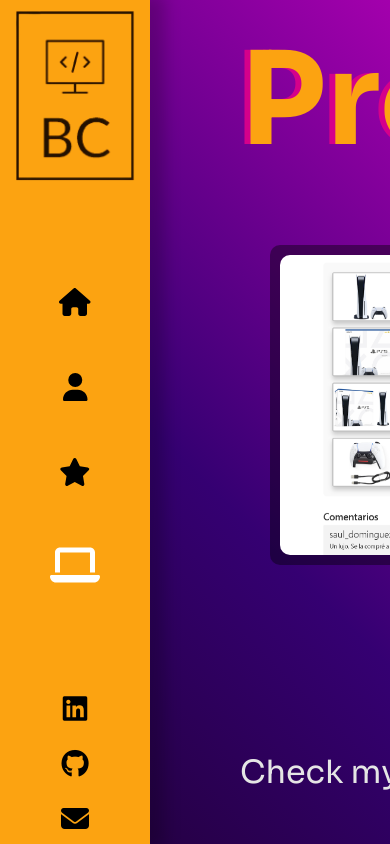
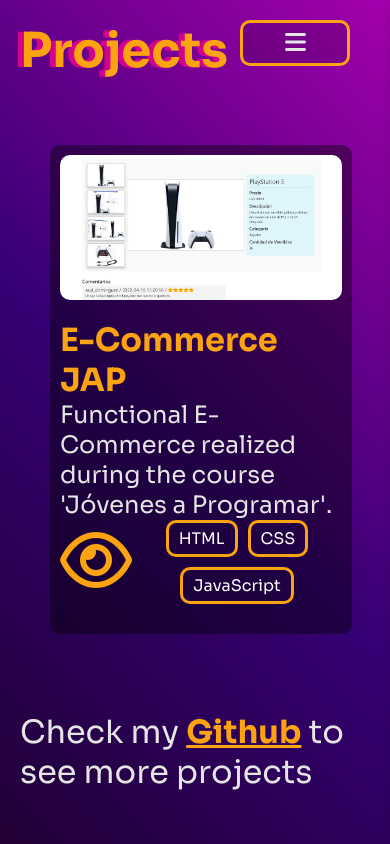
Before and after one commit to capotebr1/react-portfolio, a React (Vite) app: page /tech in a window 390 px wide. Built offline with nearby package versions, Linux system fonts and the light colour scheme.

Commit message:
responsive

```diff
--- a/src/App.scss
+++ b/src/App.scss
@@ -2,3 +2,13 @@
 $oxford-blue: #14213D;
 $orange-web: #fca311;
 $platinum: #e5e5e5;
+
+.App{
+    position: absolute;
+    overflow-y: scroll ;
+    height: 100%;
+    width: 100%;
+    background-size: 300%;
+    background-image: linear-gradient(45deg, rgb(0, 0, 0), rgb(28, 0, 42), rgb(53, 0, 114), rgb(164, 0, 173));
+    animation: gradientMovement 5s infinite alternate;
+}
--- a/src/components/About/About.scss
+++ b/src/components/About/About.scss
@@ -23,7 +23,7 @@ $platinum: #e5e5e5;
         padding-bottom: 20px;
         .studies{
             display: grid;
-            grid-template-columns: repeat(3,1fr);
+            grid-template-columns: repeat(3,250px);
             grid-auto-rows: auto;
             gap: 40px;
 
@@ -99,3 +99,16 @@ $platinum: #e5e5e5;
     color: $orange-web;
     font-weight: bold;
 }
+
+@media (max-width: 1180px) {
+    .about-container{
+
+        .about-studies{
+
+            .studies{
+                display:flex;
+                flex-wrap: wrap;
+            }
+        }
+    }
+}
--- a/src/components/Layout/Layout.jsx
+++ b/src/components/Layout/Layout.jsx
@@ -3,6 +3,13 @@ import { Navigate, Outlet } from 'react-router-dom';
 import SideBar from '../Sidebar/SideBar';
 import "./Layout.scss"
 import { motion } from 'framer-motion';
+import { FontAwesomeIcon } from '@fortawesome/react-fontawesome';
+import { faBars } from '@fortawesome/free-solid-svg-icons';
+
+const hideSideBar = ({sidebar}) => {
+
+}
+
 const Layout = () => {
     return (
         <div className='App'>
--- a/src/components/Layout/Layout.scss
+++ b/src/components/Layout/Layout.scss
@@ -2,15 +2,6 @@
 $oxford-blue: #14213D;
 $orange-web: #fca311;
 $platinum: #e5e5e5;
-.App{
-    position: absolute;
-    overflow-y: scroll ;
-    height: 100%;
-    width: 100%;
-    background-size: 300%;
-    background-image: linear-gradient(45deg, rgb(0, 0, 0), rgb(28, 0, 42), rgb(53, 0, 114), rgb(164, 0, 173));
-    animation: gradientMovement 5s infinite alternate;
-}
 
 .change{
     animation: changeLink .5s cubic-bezier(0.075, 0.82, 0.165, 1);
@@ -41,11 +32,14 @@ $platinum: #e5e5e5;
     margin-left: 220px;
     padding: 20px;
     height: 100%;
+}
 
-    &:first-child{
-        display: flex;
-        flex-direction: column;
-        align-items: center;
-        justify-content: center;
+@media (max-width: 1180px) {
+    .page{
+        margin-left: 0px;
+
+        width: 100%;
+        top: auto;
     }
+
 }
--- a/src/components/Projects/Projects.scss
+++ b/src/components/Projects/Projects.scss
@@ -18,12 +18,20 @@ $platinum: #e5e5e5;
     position: relative;
     .projects-cards{
         margin-top: 4rem;
+        @media (max-width: 1180px) {
+            margin-right: 3rem;
+        }
         .card-container{
             background-color: rgba(0,0,0,0.40);
             border-radius: 10px;
             padding: 10px;
             display: flex;
-            width: 1100px;
+            max-width: 1100px;
+
+            @media (max-width: 1180px) {
+                    flex-direction: column;
+            }
+
             h2{
                 color: $orange-web;
                 font-weight: bold;
@@ -37,6 +45,11 @@ $platinum: #e5e5e5;
                 width: 550px;
                 height: 300px;
                 border-radius: 10px;
+
+                @media (max-width: 1180px) {
+                    width: 100%;
+                    height: 50%;
+                }
             }
             .card-info{
                 margin-left: 20px;
@@ -44,7 +57,9 @@ $platinum: #e5e5e5;
                 display: flex;
                 flex-direction: column;
                 justify-content: space-between;
-
+                @media (max-width: 1180px) {
+                    margin: auto;
+                }
                 .info-footer{
                     display: flex;
                     justify-content: space-around;
@@ -52,6 +67,8 @@ $platinum: #e5e5e5;
                     div{
                         display: flex;
                         flex-wrap: wrap;
+                        align-items: center;
+                        justify-content: center;
                         gap: 10px;
 
                         li{
--- a/src/components/Sidebar/SideBar.jsx
+++ b/src/components/Sidebar/SideBar.jsx
@@ -1,6 +1,7 @@
 import { FontAwesomeIcon } from '@fortawesome/react-fontawesome';
-import { faBook, faHome,faLaptop,faLaughBeam,faStar,faUser } from '@fortawesome/free-solid-svg-icons';
+import { faBook, faHome,faLaptop,faLaughBeam,faStar,faUser, faBars } from '@fortawesome/free-solid-svg-icons';
 import React from 'react';
+import { useRef } from 'react';
 import { Link, NavLink, useLocation } from 'react-router-dom';
 import BrunoLogo from "./../../assets/BrunoLogo.png"
 import "./Sidebar.scss"
@@ -15,10 +16,19 @@ const CustomLink = ({to, clase , children, clicked}) => {
     );
 }
 
+
+const hideSideBar = (sidebar) => {
+    sidebar.current.classList.toggle("show");
+}
+
 const SideBar = ({ changeLink }) => {
+    const sidebar = useRef();
 
     return (
-        <div className='side__bar'>
+        <>
+        <button id='menu'><FontAwesomeIcon icon={faBars} onClick={() => hideSideBar(sidebar)}/></button>
+        <div className='side__bar' ref={sidebar}>
+
             <div className='side__bar__header'>
                 <NavLink to="/">
                     <img src={BrunoLogo} alt="" />
@@ -36,6 +46,7 @@ const SideBar = ({ changeLink }) => {
                 <a href="mailto:brunocapotehdez@gmail.com"><i class="fa-solid fa-envelope"></i></a>
             </ul>
         </div>
+        </>
     );
 }
 
--- a/src/components/Sidebar/Sidebar.scss
+++ b/src/components/Sidebar/Sidebar.scss
@@ -2,6 +2,10 @@ $oxford-blue: #14213D;
 $orange-web: #fca311;
 $platinum: #e5e5e5;
 
+
+#menu{
+    display: none;
+}
 
 @keyframes gradientMovement {
     0%{
@@ -123,3 +127,45 @@ $platinum: #e5e5e5;
         }
     }
 }
+
+@media (max-width: 1180px) {
+    #menu{
+        display: block;
+        position: fixed;
+        top: 0;
+        right: 40px;
+        width: 110px;
+        z-index: 30;
+    }
+
+    .side__bar{
+        align-items: center;
+        justify-content: center;
+        gap: 50px;
+        right: 0;
+        transform: translateX(200px);
+        width: 200px;
+        transition: all .3s cubic-bezier(0.075, 0.82, 0.165, 1);
+        .side__bar__header{
+
+            img{
+                display: none;
+            }
+        }
+
+        .links__list{
+            gap: 140px;
+
+            a{
+                font-size: 2rem;
+            }
+        }
+
+        .contact__links{
+            display: none;
+        }
+    }
+    .show{
+        transform: translateX(0px);
+    }
+}
--- a/src/components/Skills/Skills.scss
+++ b/src/components/Skills/Skills.scss
@@ -23,7 +23,7 @@ $platinum: #e5e5e5;
                 .card{
                     padding: 10px;
                     min-width: 150px;
-                    height: 60px;
+
                     background-color: rgba(0,0,0,0.20);
                     border: 3px solid $orange-web;
                     color: white;
--- a/src/components/home/Home.scss
+++ b/src/components/home/Home.scss
@@ -40,3 +40,13 @@ $platinum: #e5e5e5;
 .orangeText{
     color: $orange-web;
 }
+
+@media (max-width:1180px) {
+    .home__container{
+        .home__header{
+            h2{
+                font-size: 2rem;
+            }
+        }
+    }
+}
--- a/src/index.scss
+++ b/src/index.scss
@@ -3,6 +3,13 @@ $oxford-blue: #14213D;
 $orange-web: #fca311;
 $platinum: #e5e5e5;
 @import url('https://fonts.googleapis.com/css2?family=Montserrat:ital,wght@0,100;0,200;0,300;0,400;0,500;0,600;0,700;0,800;0,900;1,100;1,200;1,300;1,400;1,500;1,600;1,700;1,800;1,900&family=Mulish:wght@600;700;800;900&family=PT+Serif&family=Poppins:ital,wght@0,200;0,300;0,400;0,500;0,600;0,700;1,100;1,200;1,300;1,400;1,500;1,600&family=Rubik:ital,wght@0,300;0,400;0,500;0,600;0,700;0,800;0,900;1,300;1,400;1,500;1,600;1,700;1,800;1,900&family=Sora:wght@100;200;300;400;500;600;700;800&display=swap');
+
+
+
+body{
+    width: 100%;
+    height: 100%;
+}
 
 *{
     margin: 0;
@@ -55,3 +62,14 @@ button{
         transform: scale(1);
     }
 }
+
+@media (max-width: 1180px) {
+    h1{
+        font-size: 3rem;
+    }
+
+    button{
+        padding: 5px 20px;
+        font-size: 1.5rem;
+    }
+}
```
